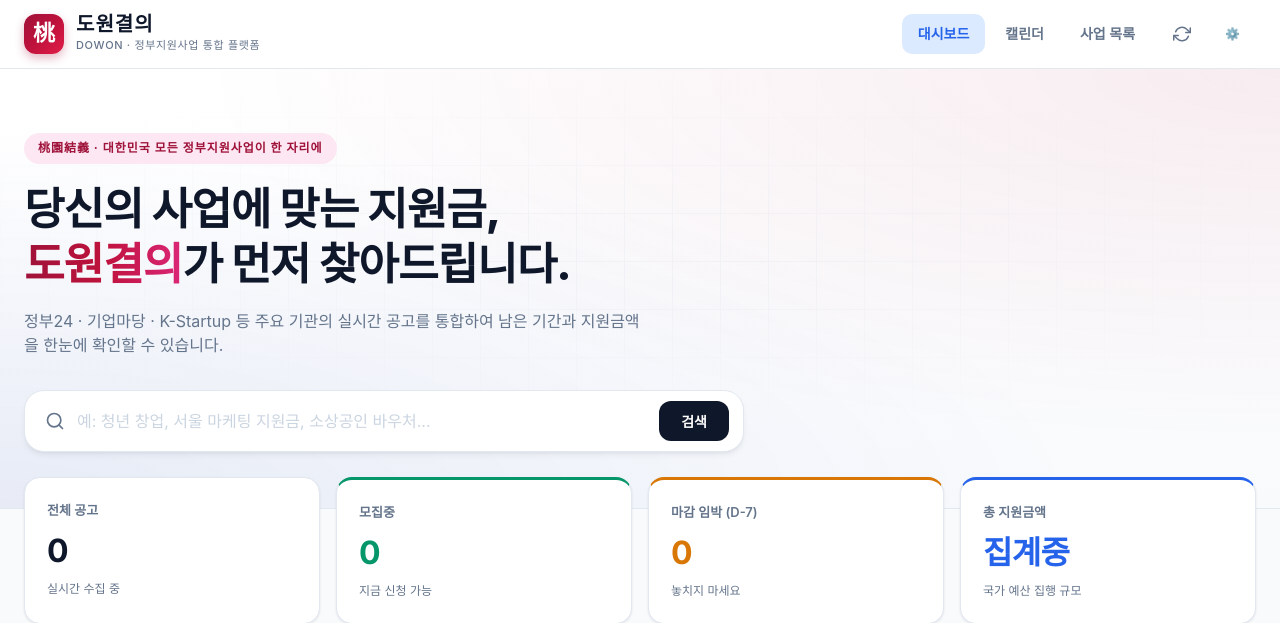
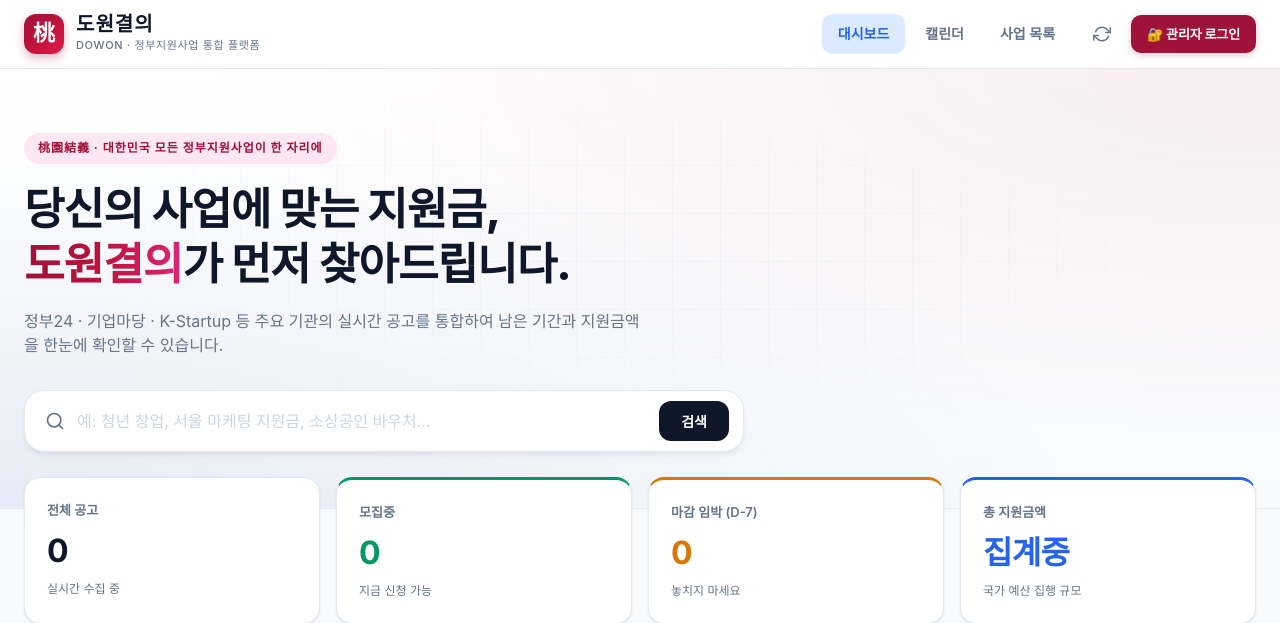
Before and after one commit to gongtal/dowon, a Flask app: page / in a window 1280 px wide. Shown: the top 623 px of the page. Run offline with Flask 3, Linux system fonts and the light colour scheme; data that the repository does not hold is empty; some web fonts are replaced.

Commit message:
ui: 관리자 로그인 버튼 명확하게 표시 (자두색 배경 + 텍스트)

```diff
--- a/static/style.css
+++ b/static/style.css
@@ -132,6 +132,28 @@ button { font-family: inherit; cursor: pointer; border: none; background: none;
 }
 .refresh-btn:hover { color: var(--primary-600); background: var(--primary-100); }
 .refresh-btn.spinning svg { animation: spin 1s linear infinite; }
+
+.admin-login-btn {
+  display: inline-flex;
+  align-items: center;
+  gap: 6px;
+  padding: 9px 16px;
+  margin-left: 6px;
+  background: var(--plum, #9F1239);
+  color: #fff;
+  border-radius: 10px;
+  font-size: 13px;
+  font-weight: 700;
+  letter-spacing: -0.01em;
+  text-decoration: none;
+  transition: all .15s ease;
+  box-shadow: 0 2px 6px rgba(159, 18, 57, 0.25);
+}
+.admin-login-btn:hover {
+  background: #7C0E2D;
+  transform: translateY(-1px);
+  box-shadow: 0 4px 10px rgba(159, 18, 57, 0.35);
+}
 @keyframes spin { to { transform: rotate(360deg); } }
 
 /* ============================================
--- a/templates/index.html
+++ b/templates/index.html
@@ -35,7 +35,9 @@
           <a href="{{ url_for('logout') }}" style="color:#DC2626;font-size:11.5px;margin-left:4px">로그아웃</a>
         </div>
       {% else %}
-        <a href="{{ url_for('login') }}" class="nav-item" style="color:var(--ink-300);font-size:12px;margin-left:4px" title="관리자 로그인">⚙️</a>
+        <a href="{{ url_for('login') }}" class="admin-login-btn" title="관리자 로그인">
+          🔐 관리자 로그인
+        </a>
       {% endif %}
     </nav>
   </div>
```
